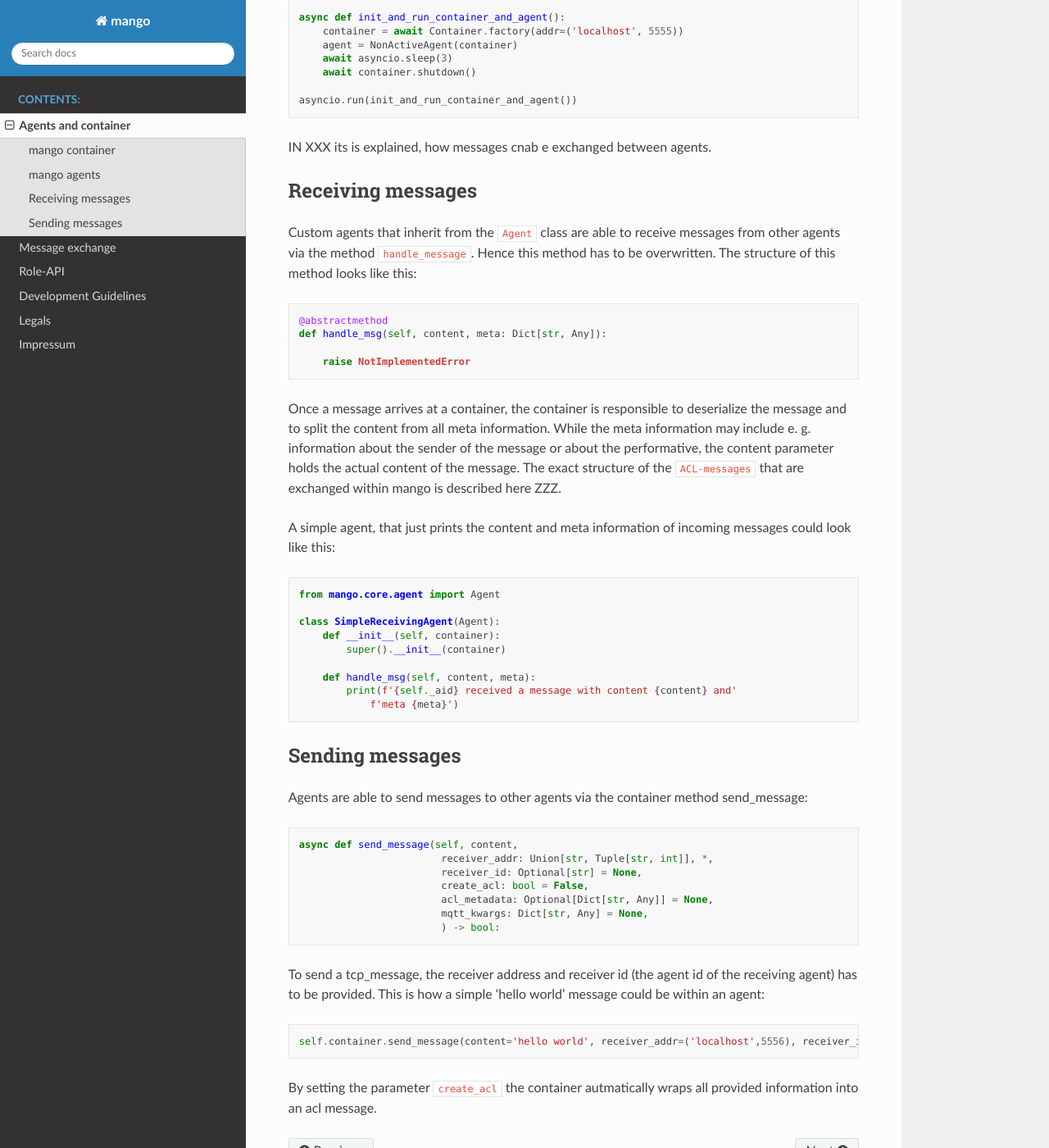
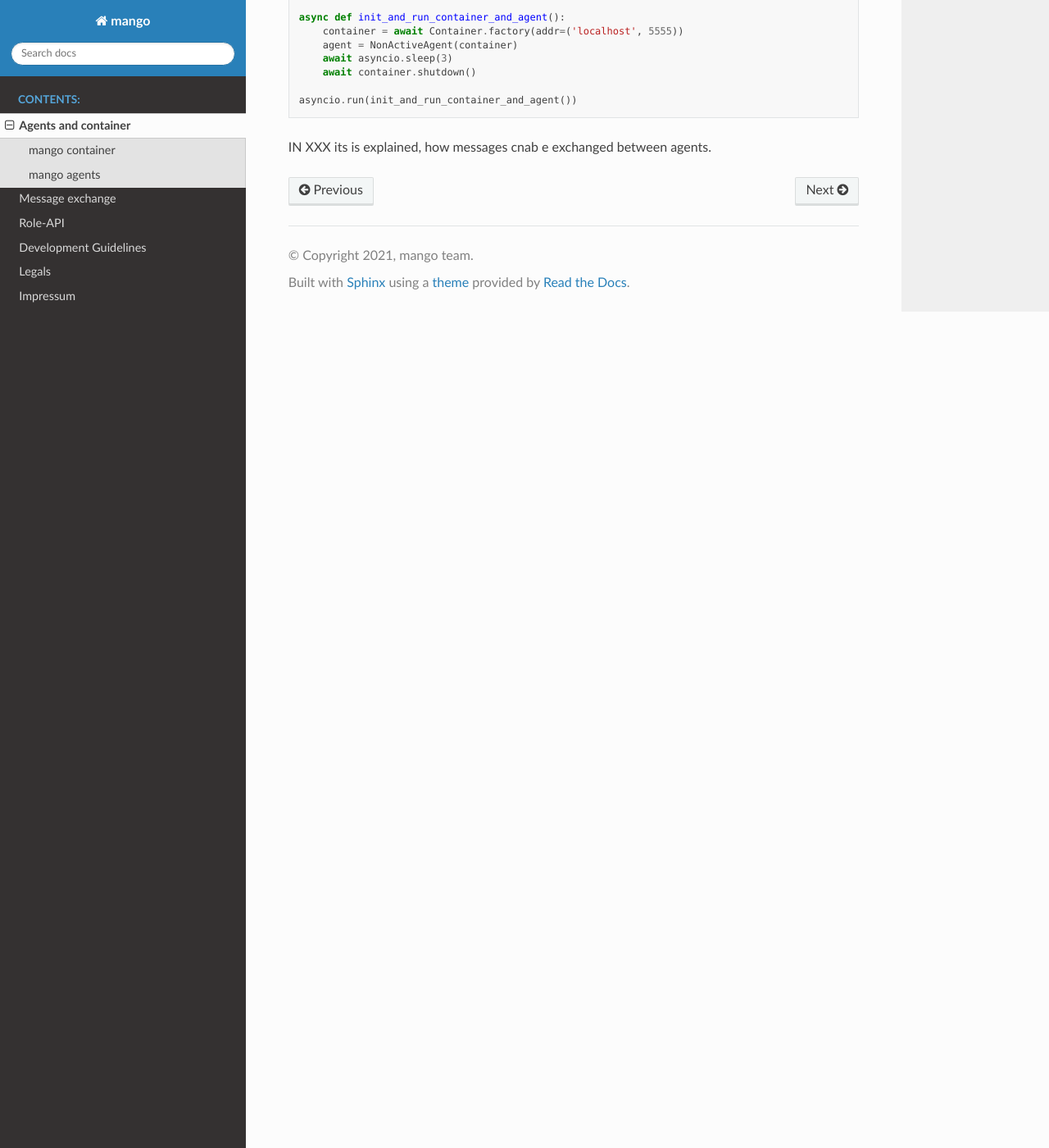
Before and after one commit to OFFIS-DAI/mango, a Sphinx documentation site: the page built from docs/source/agents-container.rst, in a window 1280 px wide and 1400 px high, scrolled down 1514 px. Shown: the whole window at 82% size. Built offline with Sphinx 7.4.7 and the Read the Docs theme 2.0.0, drawn with Linux system fonts in a browser that asks for light colours; formulas are drawn with MathJax 3; pages that are not in the unit, such as notebooks, are missing from menus.

Commit message:
Update agents-container.rst

```diff
--- a/docs/source/agents-container.rst
+++ b/docs/source/agents-container.rst
@@ -62,57 +62,3 @@ Custom agents that inherit from the ``Agent`` class have to call ``super().__ini
     asyncio.run(init_and_run_container_and_agent())
 
 IN XXX its is explained, how messages cnab e exchanged between agents.
-
-
-***************
-Receiving messages
-***************
-Custom agents that inherit from the ``Agent`` class are able to receive messages from other agents via the method ``handle_message``. Hence this method has to be overwritten. The structure of this method looks like this:
-
-.. code-block:: python3
-
-    @abstractmethod
-    def handle_msg(self, content, meta: Dict[str, Any]):
-
-        raise NotImplementedError
-
-Once a message arrives at a container, the container is responsible to deserialize the message and to split the content from all meta information. While the meta information may include e. g.  information about the sender of the message or about the performative, the content parameter holds the actual content of the message. The exact structure of the ``ACL-messages`` that are exchanged within mango is described here ZZZ.
-
-A simple agent, that just prints the content and meta information of incoming messages could look like this:
-
-.. code-block:: python3
-
-    from mango.core.agent import Agent
-
-    class SimpleReceivingAgent(Agent):
-        def __init__(self, container):
-            super().__init__(container)
-
-        def handle_msg(self, content, meta):
-            print(f'{self._aid} received a message with content {content} and'
-                f'meta {meta}')
-
-
-***************
-Sending messages
-***************
-
-Agents are able to send messages to other agents via the container method send_message:
-
-.. code-block:: python3
-
-    async def send_message(self, content,
-                            receiver_addr: Union[str, Tuple[str, int]], *,
-                            receiver_id: Optional[str] = None,
-                            create_acl: bool = False,
-                            acl_metadata: Optional[Dict[str, Any]] = None,
-                            mqtt_kwargs: Dict[str, Any] = None,
-                            ) -> bool:
-
-To send a tcp_message, the receiver address and receiver id (the agent id of the receiving agent) has to be provided. This is how a simple 'hello world' message could be within an agent:
-
-.. code-block:: python3
-
-    self.container.send_message(content='hello world', receiver_addr=('localhost',5556), receiver_id='agent_0, create_acl=True)
-
-By setting the parameter ``create_acl`` the container autmatically wraps all provided information into an acl message.
```
